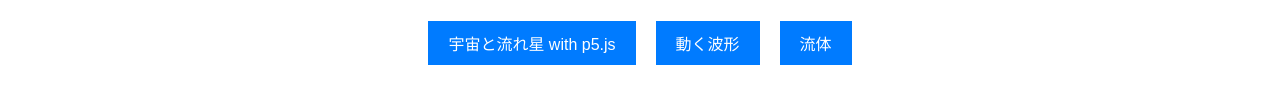
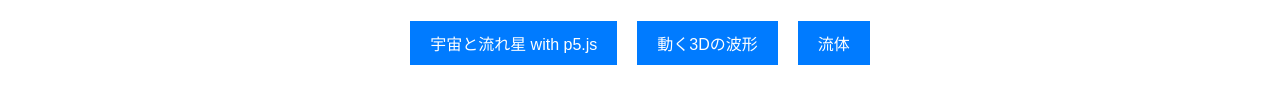
Before and after one commit to couragenki/chat-gpt-p5js-2023-04-05-event-sample, a plain HTML site: page index.html in a window 1280 px wide. Shown: the part 547-650 px from the top of the page. Drawn offline with Linux system fonts and the light colour scheme.

Commit message:
feat: update page3

```diff
--- a/index.html
+++ b/index.html
@@ -54,7 +54,7 @@
     </a>
     <div class="links">
       <a href="/page1" class="link">宇宙と流れ星 with p5.js</a>
-      <a href="/page2" class="link">動く波形</a>
+      <a href="/page2" class="link">動く3Dの波形</a>
       <a href="/page3" class="link">流体</a>
     </div>
   </body>
```
Also changed, not shown: page3/index.html (+1 -1 lines).
